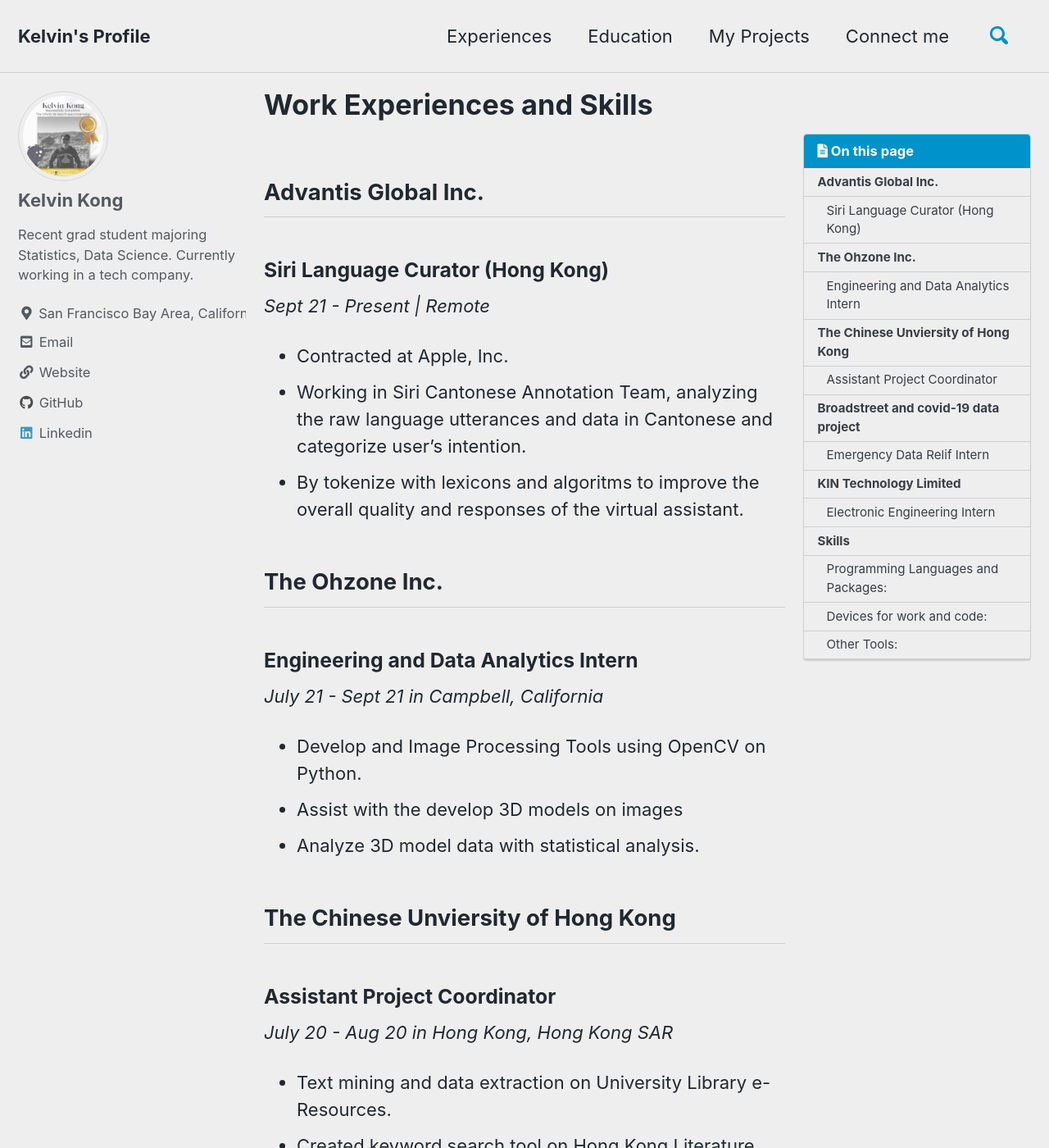
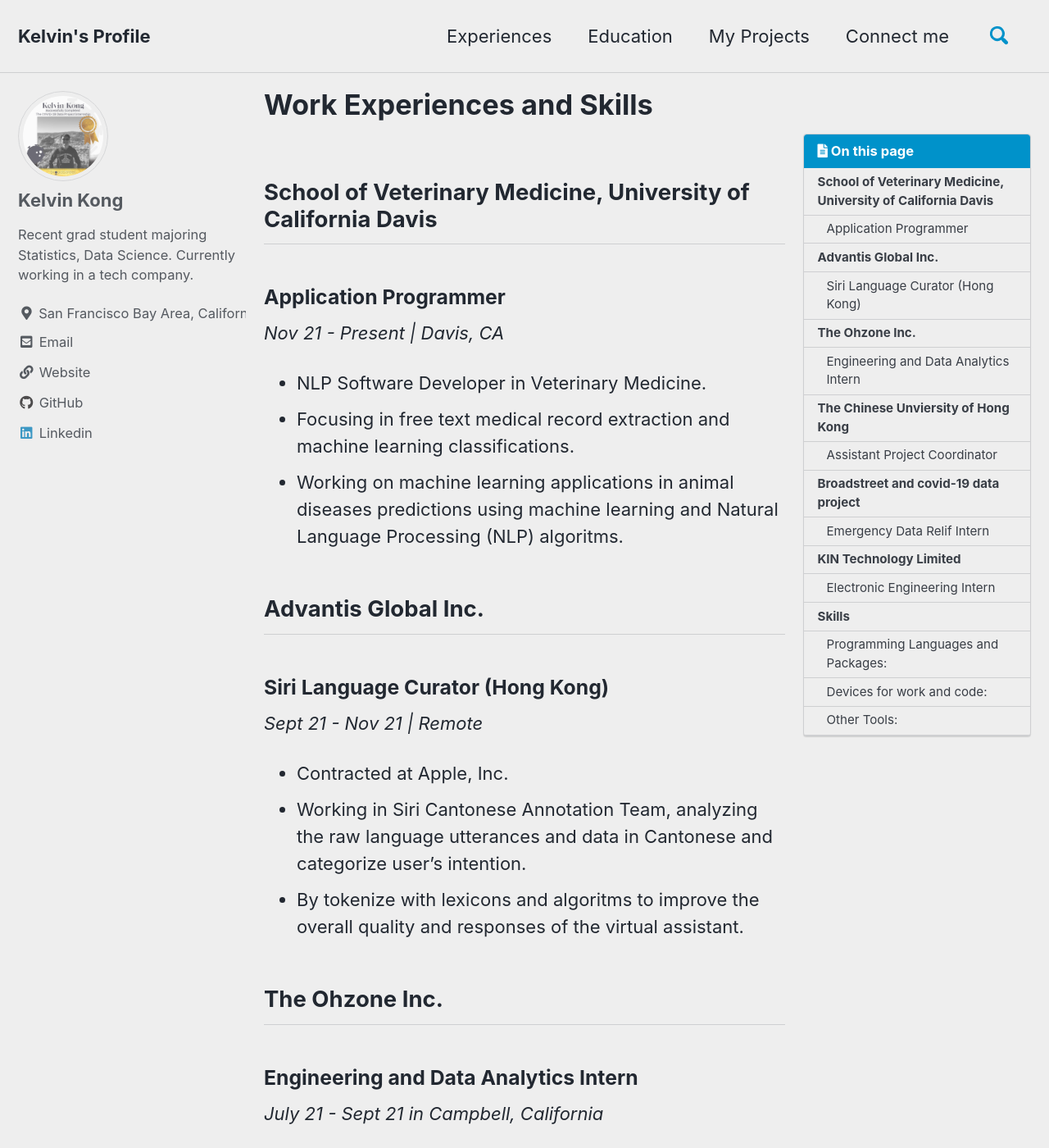
Before and after one commit to kelvin-cykong/kelvin-cykong.github.io, a Jekyll site: the page built from pages/work-exp.md, in a window 1280 px wide and 1400 px high. Shown: the whole window at 82% size. Built offline with Jekyll 4.4.1, drawn with Linux system fonts in a browser that asks for light colours; cached includes are drawn as plain includes; comment, search, counter and statistics services are not loaded.

Commit message:
Content Update

```diff
--- a/pages/work-exp.md
+++ b/pages/work-exp.md
@@ -4,9 +4,18 @@
 last_modified_at: 2022-08-04
 toc: true
 ---
+## School of Veterinary Medicine, University of California Davis
+### Application Programmer
+*Nov 21 - Present | Davis, CA*
+- NLP Software Developer in Veterinary Medicine.
+- Focusing in free text medical record extraction and machine learning classifications.
+- Working on machine learning applications in animal diseases predictions using machine learning and Natural Language Processing (NLP) algoritms.
+
+
+
 ## Advantis Global Inc.
 ### Siri Language Curator (Hong Kong)
-*Sept 21 - Present | Remote*
+*Sept 21 - Nov 21 | Remote*
 - Contracted at Apple, Inc.
 - Working in Siri Cantonese Annotation Team, analyzing the raw language utterances and data in Cantonese and categorize user's intention.
 - By tokenize with lexicons and algoritms to improve the overall quality and responses of the virtual assistant.
```
Also changed, not shown: index.md (+4 -4 lines).
